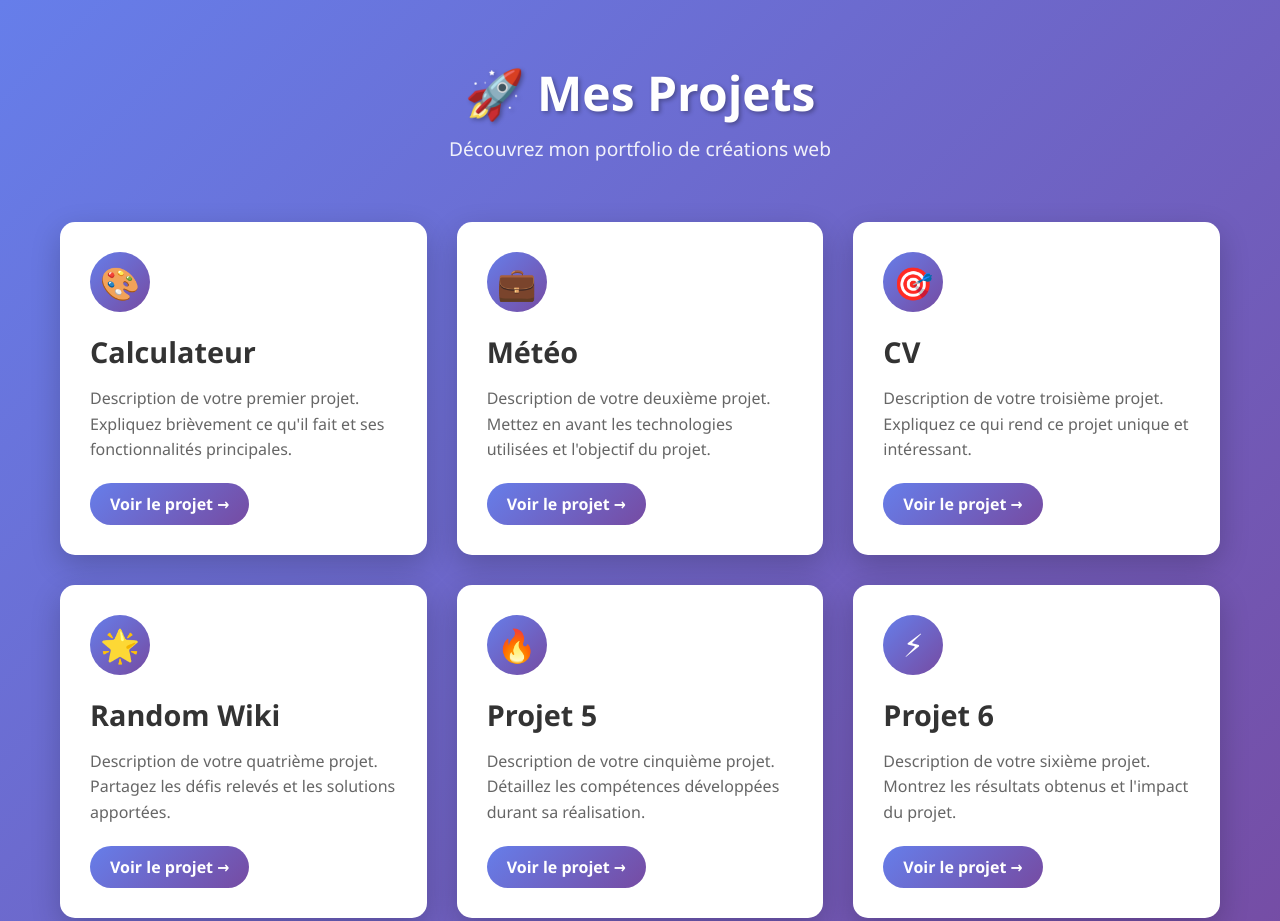
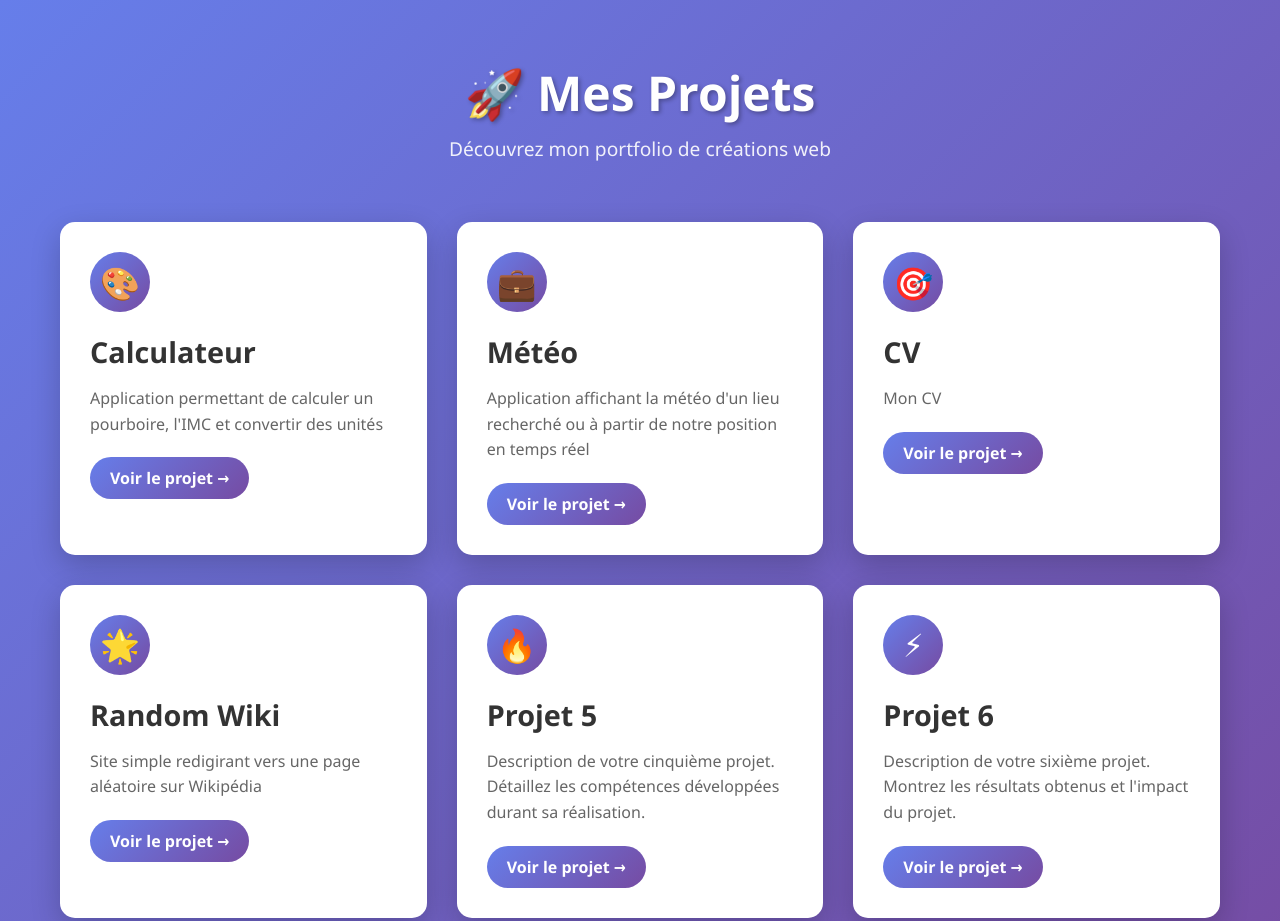
Before and after one commit to sxcha02/Portfolio, a plain HTML site: page portfolio/index.html in a window 1280 px wide. Shown: the top 921 px of the page. Drawn offline with Linux system fonts and the light colour scheme.

Commit message:
Update project descriptions in index.html for clarity and detail

```diff
--- a/portfolio/index.html
+++ b/portfolio/index.html
@@ -156,7 +156,7 @@
         <div class="project-card">
             <div class="project-icon">🎨</div>
             <h2>Calculateur</h2>
-            <p>Description de votre premier projet. Expliquez brièvement ce qu'il fait et ses fonctionnalités principales.</p>
+            <p>Application permettant de calculer un pourboire, l'IMC et convertir des unités </p>
             <a href="calculateur/index.html" class="project-link">Voir le projet →</a>
         </div>
 
@@ -164,7 +164,7 @@
         <div class="project-card">
             <div class="project-icon">💼</div>
             <h2>Météo</h2>
-            <p>Description de votre deuxième projet. Mettez en avant les technologies utilisées et l'objectif du projet.</p>
+            <p>Application affichant la météo d'un lieu recherché ou à partir de notre position en temps réel</p>
             <a href="météo/index.html" class="project-link">Voir le projet →</a>
         </div>
 
@@ -172,7 +172,7 @@
         <div class="project-card">
             <div class="project-icon">🎯</div>
             <h2>CV</h2>
-            <p>Description de votre troisième projet. Expliquez ce qui rend ce projet unique et intéressant.</p>
+            <p>Mon CV</p>
             <a href="CV/index.html" class="project-link">Voir le projet →</a>
         </div>
 
@@ -181,7 +181,7 @@
             <div class="project-icon">🌟</div>
             <h2>Random Wiki
             </h2>
-            <p>Description de votre quatrième projet. Partagez les défis relevés et les solutions apportées.</p>
+            <p>Site simple redigirant vers une page aléatoire sur Wikipédia</p>
             <a href="random_wiki/index.html" class="project-link">Voir le projet →</a>
         </div>
 
```
